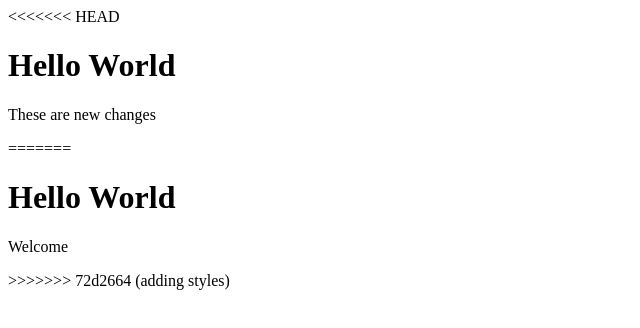
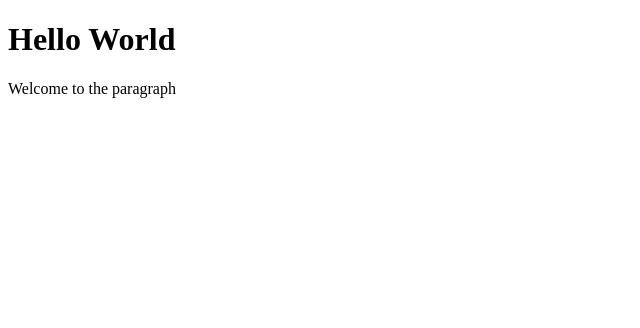
Before and after one commit to Gana03-rgm/New-Project, a plain HTML site: page index.html in a window 1280 px wide. Shown: the whole page, without its empty margins (0-640 px from the left). Drawn offline with Linux system fonts and the light colour scheme.

Commit message:
modified files

```diff
--- a/index.html
+++ b/index.html
@@ -6,12 +6,7 @@
     <title>Document</title>
 </head>
 <body>
-<<<<<<< HEAD
-    <h1>Hello World</h1>
-    <p>These are new changes</p>
-=======
     <h1 class="heading">Hello World</h1>
-    <p>Welcome</p>
->>>>>>> 72d2664 (adding styles)
+    <p>Welcome to the paragraph</p>
 </body>
 </html>
```
